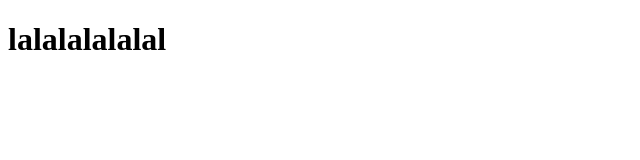
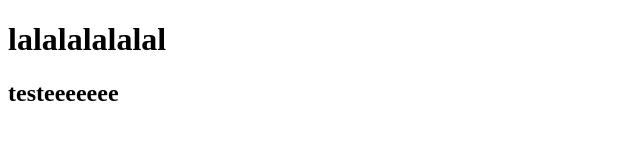
Before and after one commit to dhararech/aulaGit, a plain HTML site: page index.html in a window 1280 px wide. Shown: the whole page, without its empty margins (0-640 px from the left). Drawn offline with Linux system fonts and the light colour scheme.

Commit message:
novo commit

```diff
--- a/index.html
+++ b/index.html
@@ -7,5 +7,6 @@
 </head>
 <body>
     <h1>lalalalalalal</h1>
+    <h2>testeeeeeee</h2>
 </body>
 </html>
```
Also changed, not shown: 1 other file.
